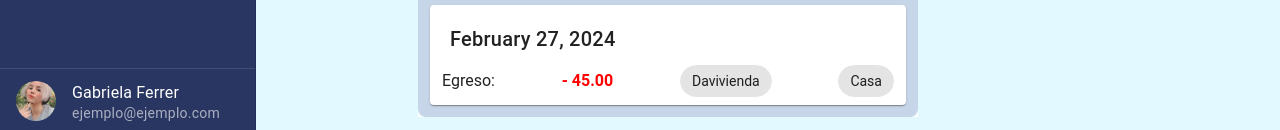
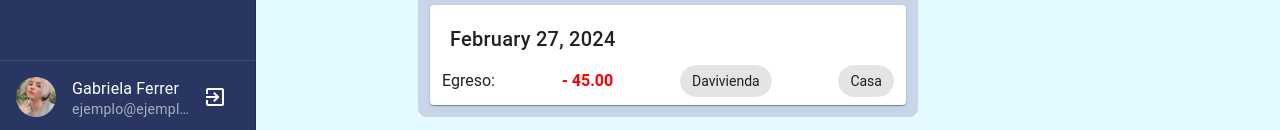
Before and after one commit to MorganSnape/proyecto-front-genti, a Vue app: page / in a window 1280 px wide. Shown: the part 696-826 px from the top of the page. Built offline with nearby package versions, Linux system fonts and the light colour scheme.

Commit message:
Se agrega botón de cerrar sesión

```diff
--- a/src/layouts/AppLayout.vue
+++ b/src/layouts/AppLayout.vue
@@ -1,14 +1,13 @@
 <script setup>
-import {computed} from 'vue'
+import { computed } from 'vue'
 
 import MovementsContainer from '@/components/MovementsContainer.vue'
 
-import { userMock } from '@/mock/user';
+import { userMock } from '@/mock/user'
 
-const userData = userMock;
+const userData = userMock
 
 const fullName = computed(() => userData.name + ' ' + userData.lastName)
-
 </script>
 
 <template lang="">
@@ -50,7 +49,11 @@ const fullName = computed(() => userData.name + ' ' + userData.lastName)
             :prepend-avatar="userData.urlImage"
             :title="fullName"
             :subtitle="userData.email"
-          ></v-list-item>
+          >
+            <template #append>
+              <v-btn link :to="'/signin'" icon="mdi-exit-to-app" variant="text"></v-btn>
+            </template>
+        </v-list-item>
         </v-list>
       </template>
     </v-navigation-drawer>
```
